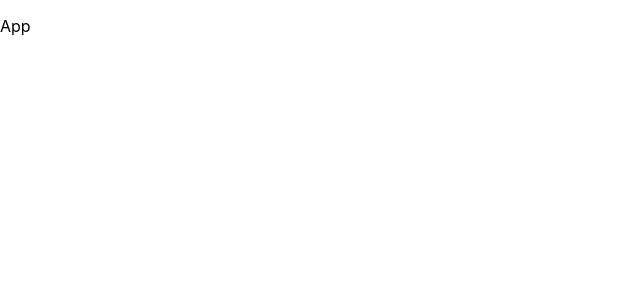
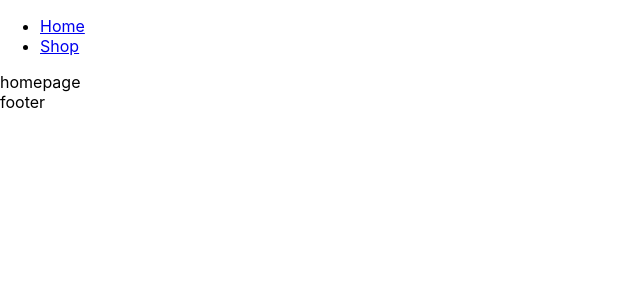
Before and after one commit to ltoanh/_Fooddi, a React (Create React App) app: page / in a window 1280 px wide. Shown: the top 300 px of the page, without its empty margins (0-640 px from the left). Built offline with nearby package versions, Linux system fonts and the light colour scheme.

Commit message:
setup project router

```diff
--- a/package.json
+++ b/package.json
@@ -8,6 +8,7 @@
     "@testing-library/user-event": "^12.8.3",
     "react": "^17.0.2",
     "react-dom": "^17.0.2",
+    "react-router-dom": "^5.3.0",
     "react-scripts": "4.0.3",
     "web-vitals": "^1.1.2"
   },
--- a/src/App.js
+++ b/src/App.js
@@ -1,7 +1,36 @@
+import { useState } from "react";
+
+//=================== router ============================
+import { PATHS } from "./routes/paths";
+import { BrowserRouter as Router, Switch, Route } from "react-router-dom";
+import AuthenticatedRoute from "./routes/router/AuthenticatedRoute";
+import ProtectedRoute from "./routes/router/ProtectedRoute";
+
+//================ components ===========================
+import Navbar from "./components/Navbar";
+import Footer from "./components/Footer";
+
+//=============== containers ============================
+import Homepage from './containers/Homepage';
+import Shop from './containers/Shop';
+
 function App() {
+  // ============ state =================
+  const [isAuth, setIsAuth] = useState(false);
+
+  // ============ router ================
+
+
   return (
     <div className="App">
-      <p>App</p>
+      <Router>
+        <Navbar />
+        <Switch>
+          <Route isAuth={isAuth} exact path={PATHS.HOMEPAGE} component={Homepage} />
+          <Route isAuth={isAuth} path={PATHS.SHOP} component={Shop} />
+        </Switch>
+        <Footer />
+      </Router>
     </div>
   );
 }
--- /dev/null
+++ b/src/components/Footer/index.jsx
@@ -0,0 +1,11 @@
+import React from 'react';
+
+function index() {
+  return (
+    <div>
+      footer
+    </div>
+  );
+}
+
+export default index;
--- /dev/null
+++ b/src/components/Navbar/index.jsx
@@ -0,0 +1,20 @@
+import React from "react";
+import { NavLink } from "react-router-dom";
+import { PATHS } from "../../routes/paths";
+
+function index() {
+  return (
+    <navbar>
+      <ul>
+        <li>
+          <NavLink to={PATHS.HOMEPAGE}> Home </NavLink>
+        </li>
+        <li>
+          <NavLink to={PATHS.SHOP}> Shop </NavLink>
+        </li>
+      </ul>
+    </navbar>
+  );
+}
+
+export default index;
--- /dev/null
+++ b/src/containers/Homepage/index.jsx
@@ -0,0 +1,11 @@
+import React from 'react';
+
+function index() {
+  return (
+    <div>
+      homepage
+    </div>
+  );
+}
+
+export default index;
--- /dev/null
+++ b/src/containers/Shop/index.jsx
@@ -0,0 +1,11 @@
+import React from 'react';
+
+function index() {
+  return (
+    <div>
+      shop
+    </div>
+  );
+}
+
+export default index;
--- /dev/null
+++ b/src/routes/paths.js
@@ -0,0 +1,9 @@
+export const PATHS = {
+  HOMEPAGE: '/',
+
+  LOGIN: '/login',
+  SIGNUP: '/signup',
+
+  SHOP: '/shop',
+
+}
--- /dev/null
+++ b/src/routes/router/AuthenticatedRoute.js
@@ -0,0 +1,29 @@
+/**
+ * user authenticated access page not auth
+ * if logged in:
+ * redirect to homepage
+ * else:
+ * redirect to page
+ */
+
+import React from "react";
+// ====================== route =======================
+import { Redirect, Route } from "react-router-dom";
+import { PATHS } from "../paths";
+
+function AuthenticatedRoute({ isAuth, component: Component, ...rest }) {
+  return (
+    <Route
+      {...rest}
+      render={() => {
+        if (isAuth) {
+          return <Redirect to={PATHS.HOMEPAGE} />;
+        } else {
+          return <Component />;
+        }
+      }}
+    ></Route>
+  );
+}
+
+export default AuthenticatedRoute;
--- /dev/null
+++ b/src/routes/router/ProtectedRoute.js
@@ -0,0 +1,28 @@
+/**
+ * protect route have to login
+ * if logged in:
+ * redirect to page
+ * else:
+ * redirect to login page
+ */
+
+import React from "react";
+import { Route, Redirect } from "react-router-dom";
+import { PATHS } from "../paths";
+
+function ProtectedRoute({ isAuth, component: Component, ...rest }) {
+  return (
+    <Route
+      {...rest}
+      render={() => {
+        if (isAuth) {
+          return <Component />;
+        } else {
+          return <Redirect to={PATHS.LOGIN} />;
+        }
+      }}
+    ></Route>
+  );
+}
+
+export default ProtectedRoute;
```
Also changed, not shown: 1 other file (tests, documents, lock files or other folders).
